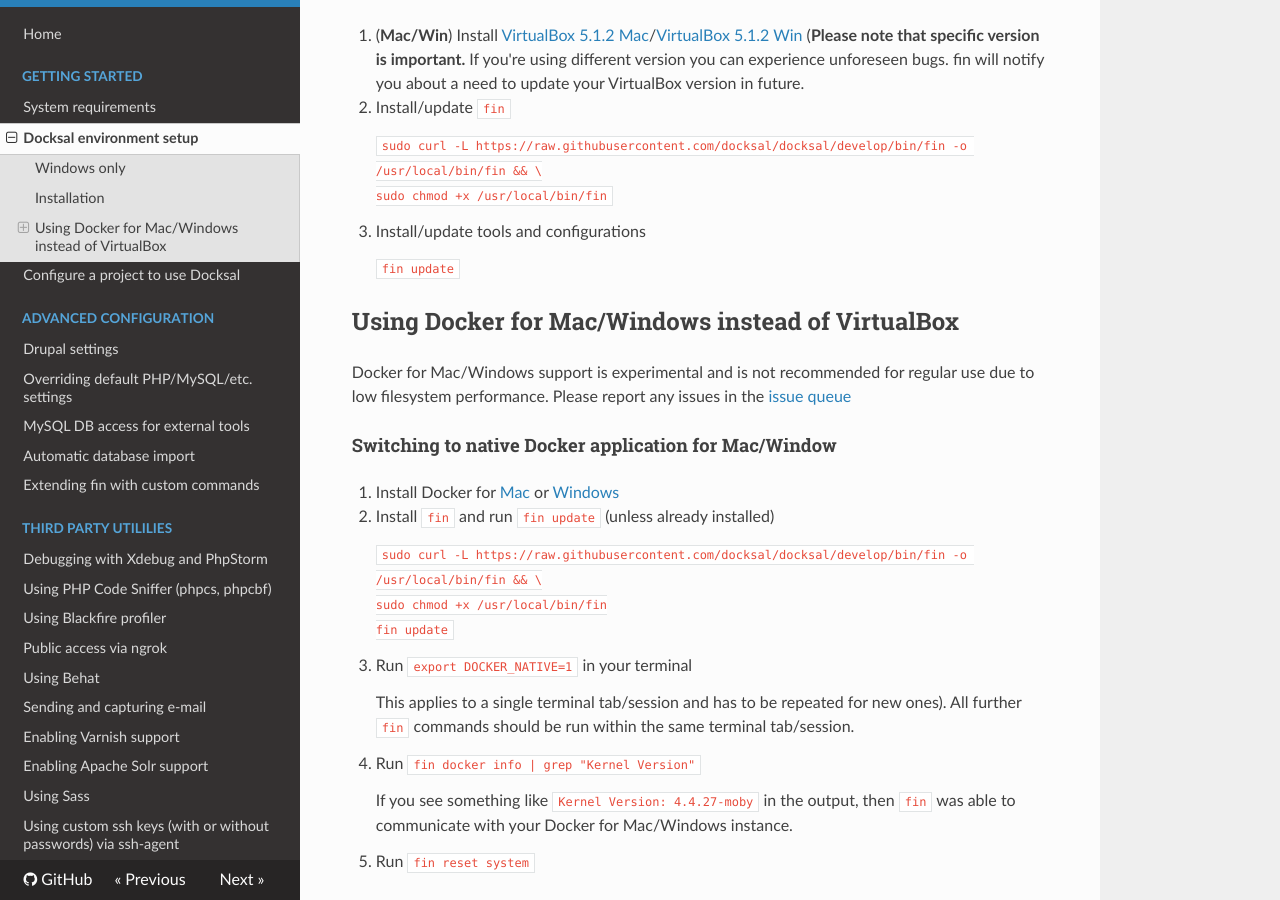
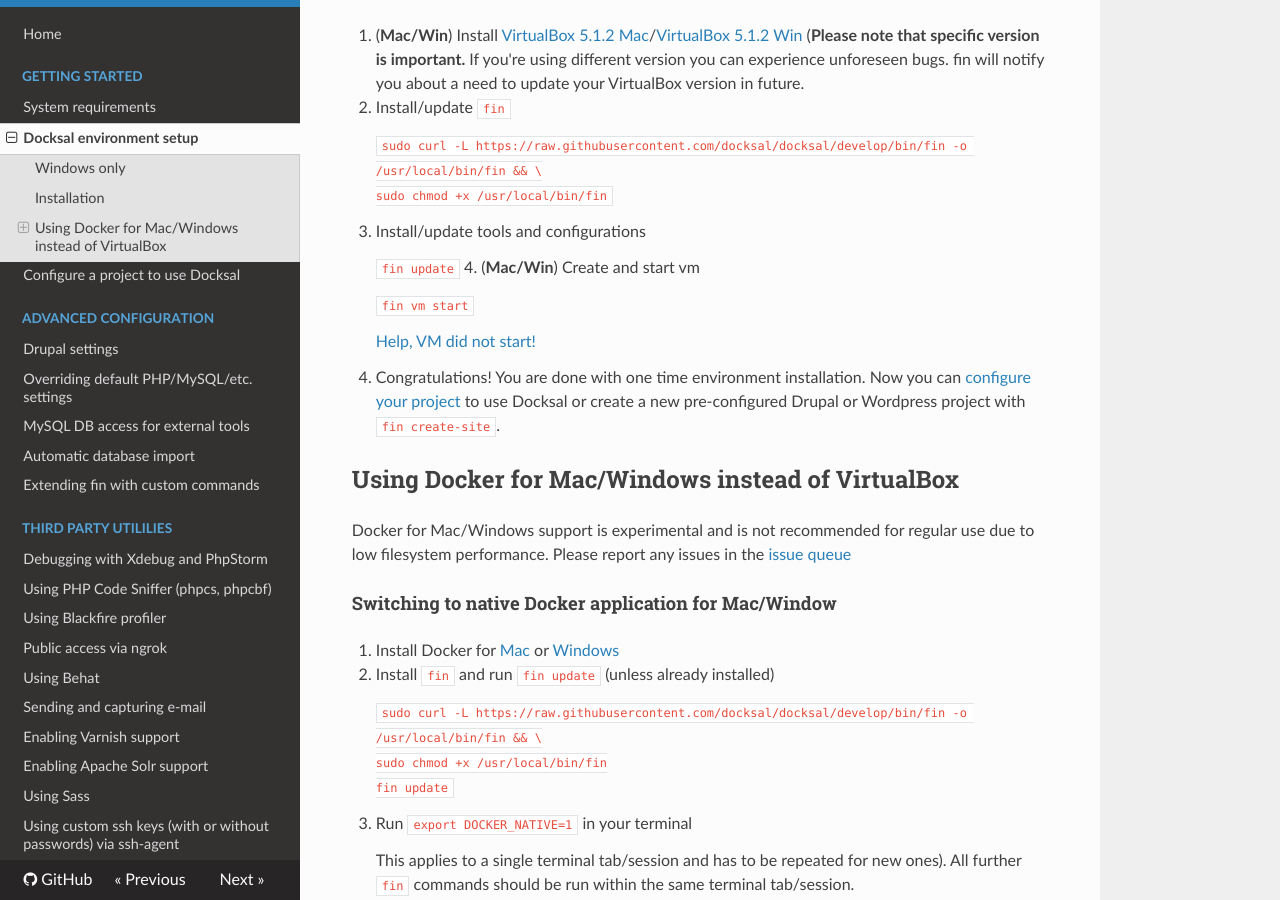
Before and after one commit to docksal/docksal, an MkDocs documentation site: the page built from docs/env-setup.md, in a window 1280 px wide and 900 px high, scrolled down 512 px. Built offline with MkDocs 1.6.1, drawn with Linux system fonts in a browser that asks for light colours; nearby versions of some CDN libraries; old or Windows-style settings are respelled for this version of MkDocs.

Commit message:
Update env-setup.md

````diff
--- a/docs/env-setup.md
+++ b/docs/env-setup.md
@@ -27,7 +27,15 @@ Babun should be installed and run **as a regular user (do not use admin command
     ```
     fin update
     ```
+4. (**Mac/Win**) Create and start vm
 
+    ```
+    fin vm start
+    ```
+
+    [Help, VM did not start!](/docs/troubleshooting.md#failed-creating-docksal-virtual-machine)
+
+5. Congratulations! You are done with one time environment installation. Now you can [configure your project](/docs/project-setup.md) to use Docksal or create a new pre-configured Drupal or Wordpress project with `fin create-site`.
 
 ## Using Docker for Mac/Windows instead of VirtualBox
 
````
